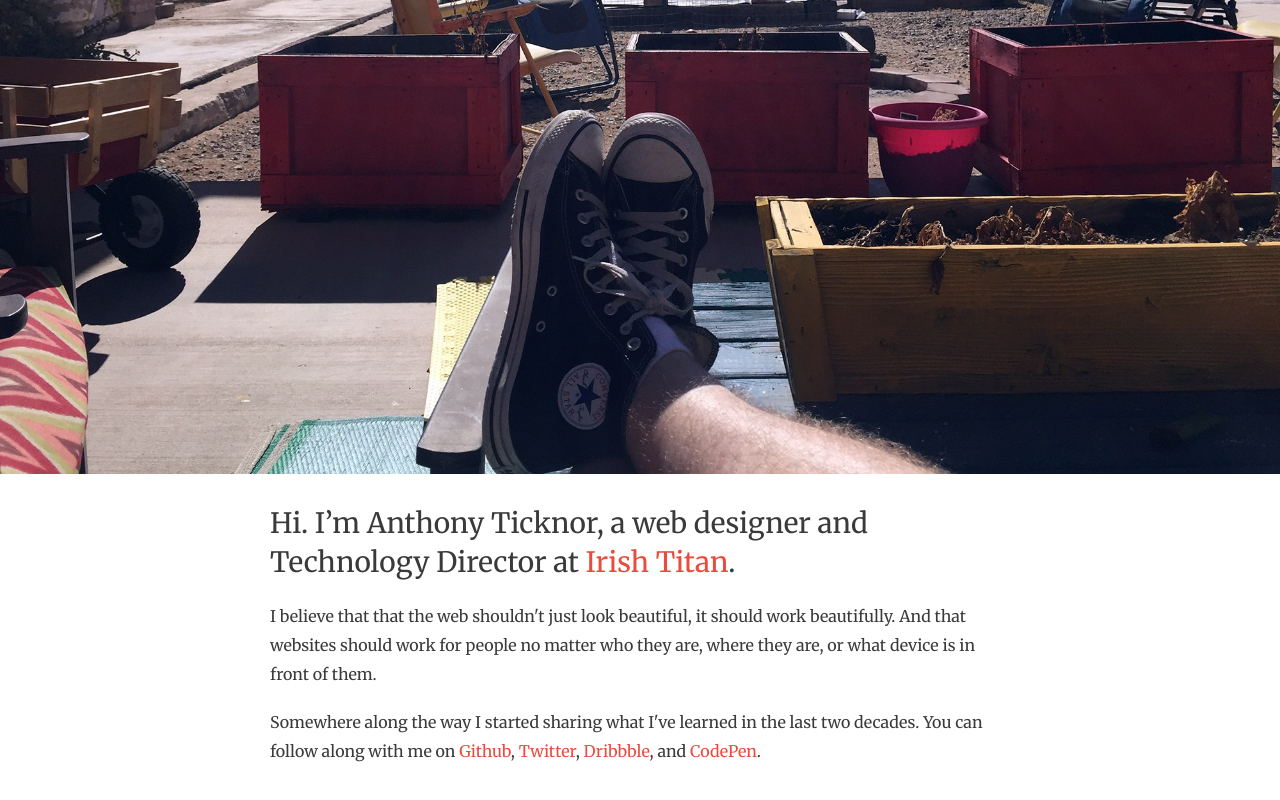
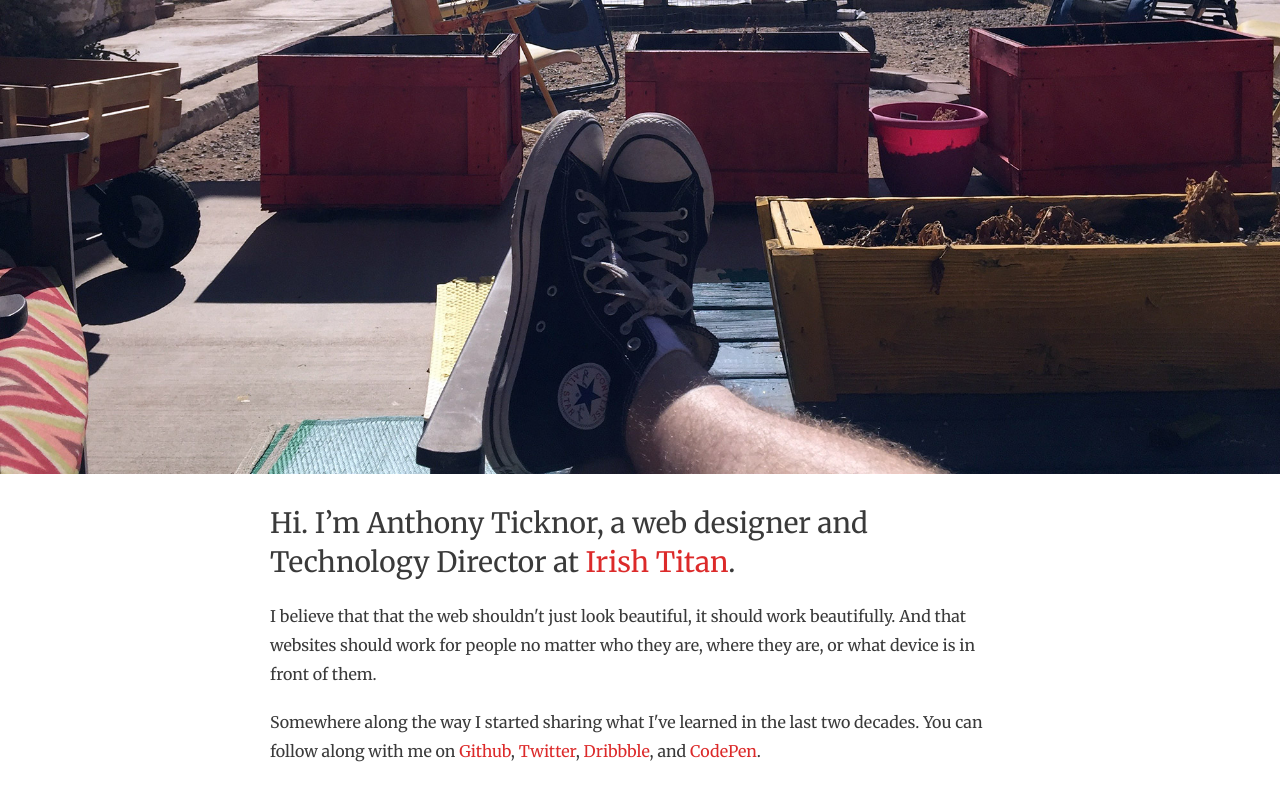
Before and after one commit to apticknor/anthonyticknor.com, a PHP site: page / in a window 1280 px wide. Run offline with PHP 8.4, Linux system fonts and the light colour scheme; some libraries are stand-ins or nearby versions.

Commit message:
improved color contrast of links

```diff
--- a/app/_assets/app.css
+++ b/app/_assets/app.css
@@ -121,7 +121,7 @@ textarea {
     --color-white: #ffffff;
     --color-dark: #3a3a3a;
     --color-black: #000000;
-    --color-accent: #e74c3c;
+    --color-accent: #dc2a2a;
     --fontFamily-brand: "Merriweather", Helvetica, Arial, sans-serif;
 }
 
```
